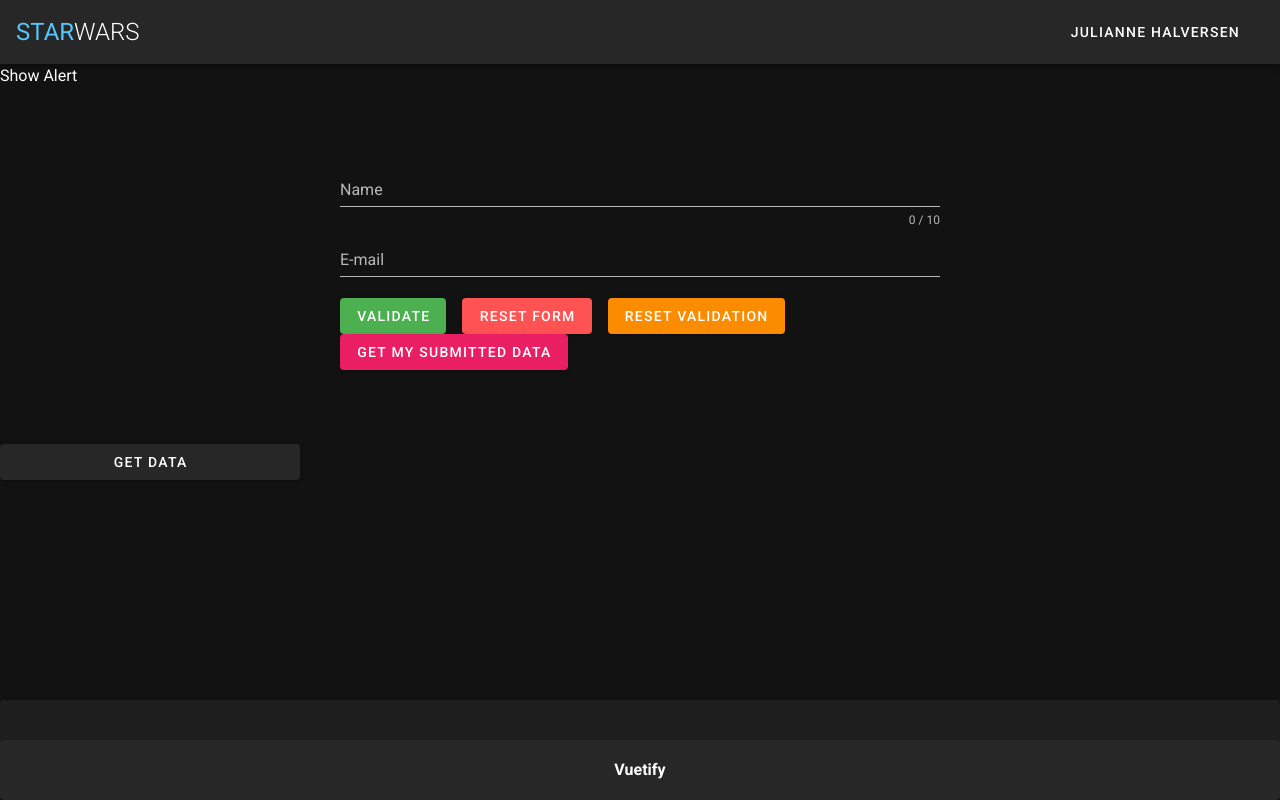
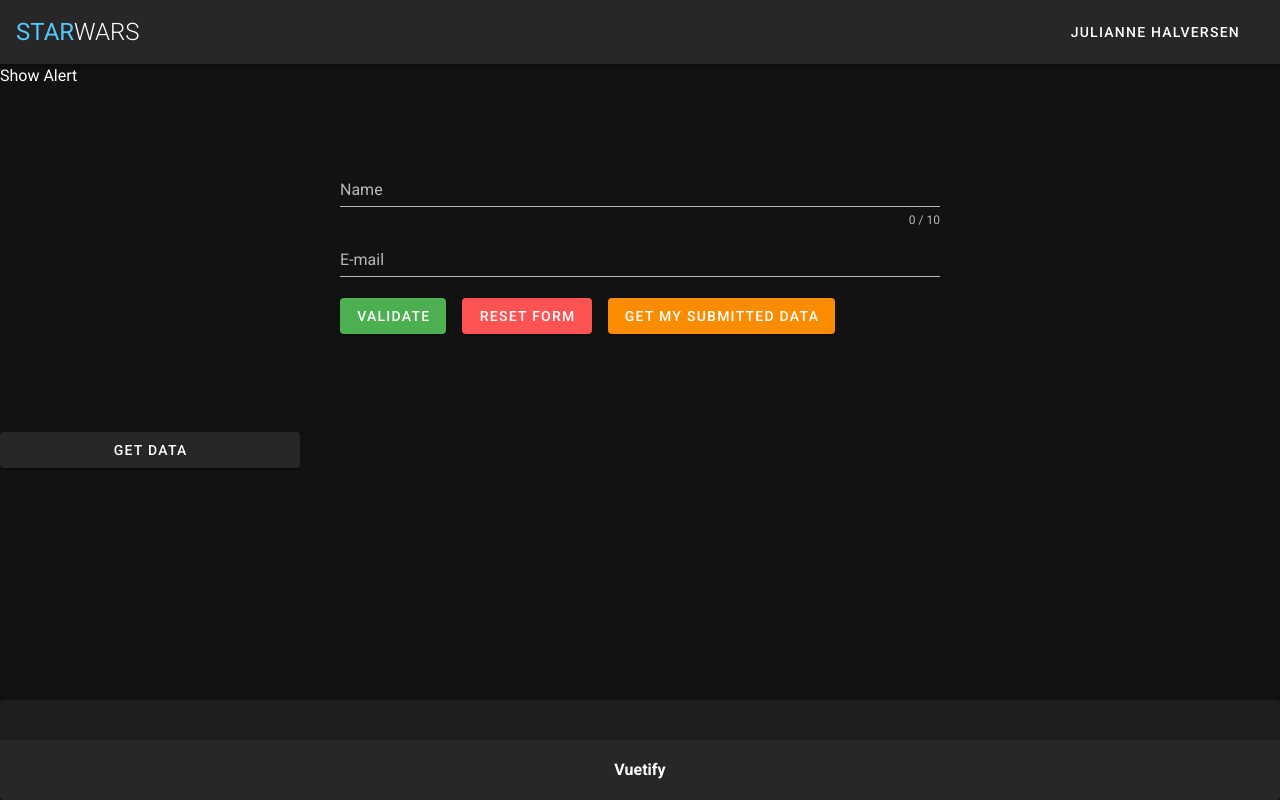
Before and after one commit to juliannehalversen/julianne-halversen-vue-final, a Vue app: page / in a window 1280 px wide. Built offline with nearby package versions, Linux system fonts and the light colour scheme; what vue-resource would draw is missing.

Commit message:
Added GET request to fetch and display user data

```diff
--- a/src/components/form.vue
+++ b/src/components/form.vue
@@ -46,16 +46,11 @@
         Reset Form
       </v-btn>
 
-      <v-btn
-        color="warning"
-        @click="resetValidation"
-      >
-        Reset Validation
-      </v-btn>
-
-      <v-btn color="pink" @click="fetchData">Get My Submitted Data</v-btn>
-      <ul class="list-group">
-        <li class="list-group-item" v-for="u in users">{{ u.username }} - {{ u.email }}</li>
+      <v-btn color="warning" @click="fetchData">Get My Submitted Data</v-btn>
+      <br>
+      <br>
+      <ul>
+        <li v-for="u in users">{{ u.name }} - {{ u.email }}</li>
       </ul>
 
     </v-form>
@@ -124,11 +119,18 @@ data: () => ({
     reset () {
       this.$refs.form.reset()
     },
-    resetValidation () {
-      this.$refs.form.resetValidation()
-    },
     fetchData () {
-
+      this.$http.get('https://vuejs-form-validation-5441b.firebaseio.com/data.json')
+        .then(response => {
+          return response.json();
+        })
+        .then(data => {
+          const resultArray = [];
+          for (let key in data) {
+            resultArray.push(data[key]);
+          }
+          this.users = resultArray;
+        });
     },
   },
 };
```
